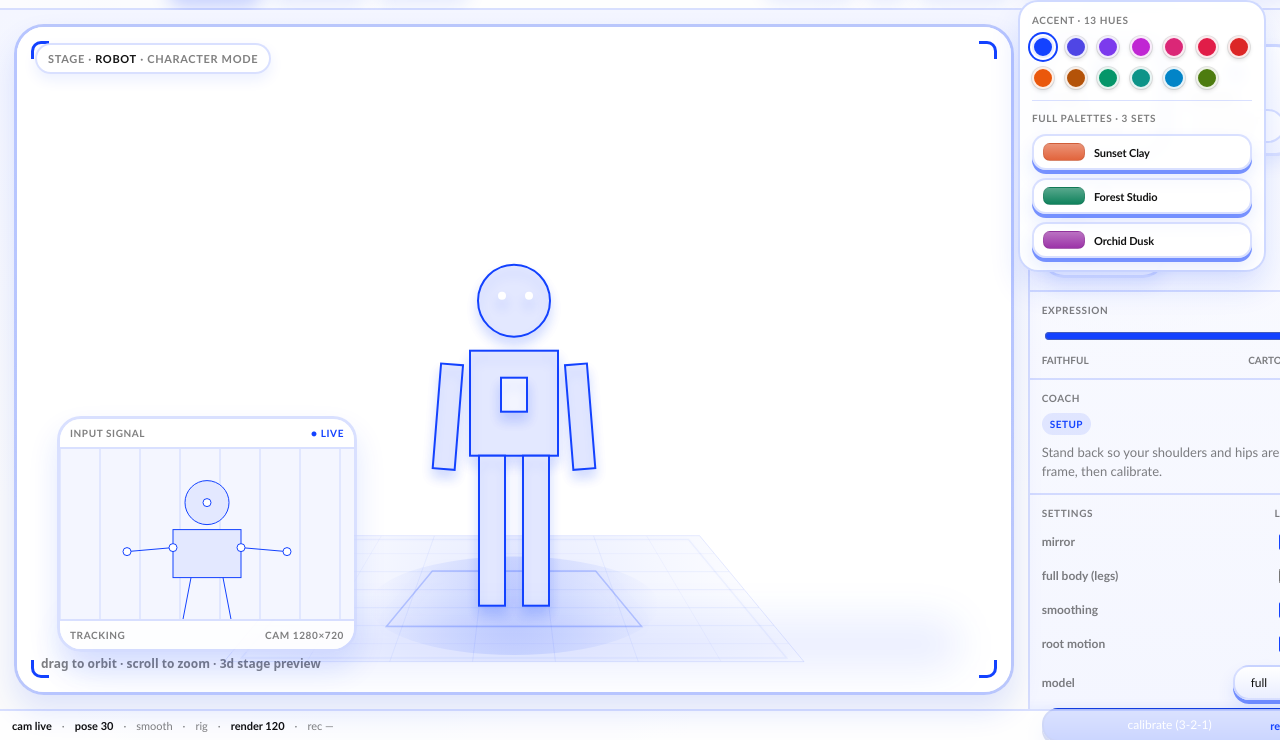
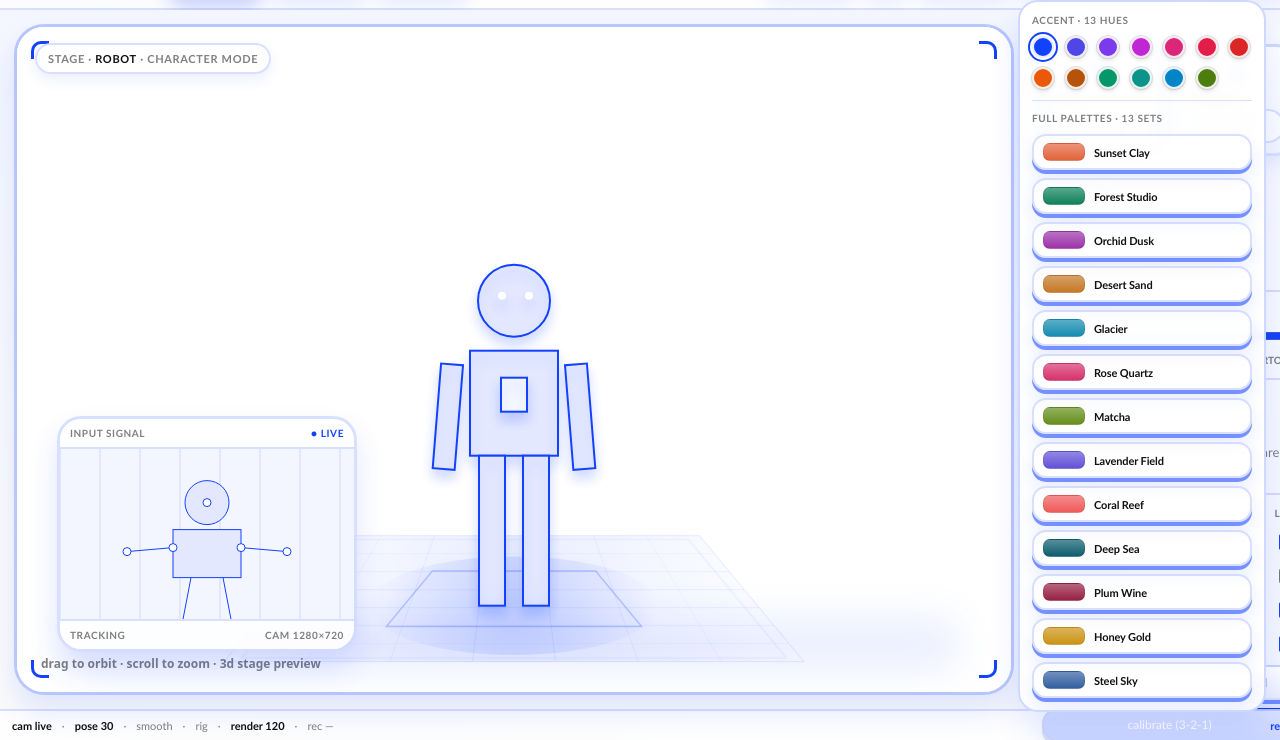
Before and after one commit to lekandigital/posepuppet-design-lab, a plain HTML site: page 013.html in a window 1280 px wide. Both pictures are taken after a click on the button "🎨 cobalt". Shown: the part 60-800 px from the top of the page. Drawn offline with Linux system fonts and the light colour scheme.

Commit message:
feat: add 10 new color palettes and update theme popover with scrollable container

```diff
--- a/013.html
+++ b/013.html
@@ -677,6 +677,8 @@ option {
   right: 14px;
   z-index: 40;
   width: 248px;
+  max-height: calc(100vh - 80px);
+  overflow-y: auto;
   padding: 12px;
   display: flex;
   flex-direction: column;
@@ -940,7 +942,7 @@ option {
   <div class="theme-pop-title">accent · 13 hues</div>
   <div class="swatch-grid" id="swatch-grid"></div>
   <div class="theme-divider"></div>
-  <div class="theme-pop-title">full palettes · 3 sets</div>
+  <div class="theme-pop-title">full palettes · 13 sets</div>
   <div class="set-list" id="set-list"></div>
 </div>
 
@@ -1022,6 +1024,86 @@ const SETS = [
       page1: "#f8f2fb", page2: "#ece0f3", stageBg: "#f8f1fc", white: "#fdfafe",
       tint1: "#e4d2ef", tint2: "#f0e6f7", tint3: "#e9d8f1",
       ink: "#251434", inkStrong: "#1b0e27", muted: "rgba(37, 20, 52, 0.55)"
+    })
+  },
+  {
+    name: "Desert Sand",
+    theme: palette([197, 121, 38], {
+      page1: "#faf6ee", page2: "#f1e8d6", stageBg: "#faf5ea", white: "#fffdf7",
+      tint1: "#ecdcc0", tint2: "#f6eede", tint3: "#f0e4cc",
+      ink: "#36291a", inkStrong: "#271c10", muted: "rgba(54, 41, 26, 0.55)"
+    })
+  },
+  {
+    name: "Glacier",
+    theme: palette([21, 140, 176], {
+      page1: "#f1f6f9", page2: "#e1edf2", stageBg: "#f2f8fb", white: "#fbfdfe",
+      tint1: "#c7e1ec", tint2: "#e6f1f6", tint3: "#d8e9f0",
+      ink: "#11272f", inkStrong: "#0a1c23", muted: "rgba(17, 39, 47, 0.55)"
+    })
+  },
+  {
+    name: "Rose Quartz",
+    theme: palette([214, 51, 108], {
+      page1: "#fdf3f6", page2: "#f7e2ea", stageBg: "#fdf2f6", white: "#fffafc",
+      tint1: "#f4cdda", tint2: "#fbe6ee", tint3: "#f6d8e3",
+      ink: "#3a1622", inkStrong: "#2b0f19", muted: "rgba(58, 22, 34, 0.55)"
+    })
+  },
+  {
+    name: "Matcha",
+    theme: palette([101, 143, 28], {
+      page1: "#f7f8ee", page2: "#ecf0d8", stageBg: "#f8faef", white: "#fdfdf6",
+      tint1: "#dbe6b6", tint2: "#f0f4dd", tint3: "#e6edc9",
+      ink: "#2b3115", inkStrong: "#1f240e", muted: "rgba(43, 49, 21, 0.55)"
+    })
+  },
+  {
+    name: "Lavender Field",
+    theme: palette([99, 82, 216], {
+      page1: "#f5f4fc", page2: "#e8e6f8", stageBg: "#f6f4fd", white: "#fcfbff",
+      tint1: "#d8d3f1", tint2: "#ece9f9", tint3: "#e0dcf4",
+      ink: "#211a3a", inkStrong: "#18122b", muted: "rgba(33, 26, 58, 0.55)"
+    })
+  },
+  {
+    name: "Coral Reef",
+    theme: palette([240, 90, 90], {
+      page1: "#fdf4f1", page2: "#f9e3dc", stageBg: "#fff5f1", white: "#fffaf8",
+      tint1: "#f6cfc4", tint2: "#fce8e1", tint3: "#f8dad0",
+      ink: "#3a1d18", inkStrong: "#2b1410", muted: "rgba(58, 29, 24, 0.55)"
+    })
+  },
+  {
+    name: "Deep Sea",
+    theme: palette([14, 94, 110], {
+      page1: "#f0f5f6", page2: "#ddebee", stageBg: "#f1f7f8", white: "#fafdfd",
+      tint1: "#c2dee2", tint2: "#e4f0f2", tint3: "#d4e7ea",
+      ink: "#0e2429", inkStrong: "#08191d", muted: "rgba(14, 36, 41, 0.55)"
+    })
+  },
+  {
+    name: "Plum Wine",
+    theme: palette([150, 34, 68], {
+      page1: "#fbf2f4", page2: "#f3e0e5", stageBg: "#fcf1f4", white: "#fffafb",
+      tint1: "#ecccd5", tint2: "#f8e4e9", tint3: "#f2d6dd",
+      ink: "#34151e", inkStrong: "#260e15", muted: "rgba(52, 21, 30, 0.55)"
+    })
+  },
+  {
+    name: "Honey Gold",
+    theme: palette([203, 148, 20], {
+      page1: "#fdf8ec", page2: "#f5ebcf", stageBg: "#fdf7e8", white: "#fffdf4",
+      tint1: "#efddb0", tint2: "#f9f0d6", tint3: "#f4e7c4",
+      ink: "#382c10", inkStrong: "#2a2009", muted: "rgba(56, 44, 16, 0.55)"
+    })
+  },
+  {
+    name: "Steel Sky",
+    theme: palette([52, 96, 160], {
+      page1: "#f2f5f9", page2: "#e3eaf3", stageBg: "#f3f6fa", white: "#fbfcfe",
+      tint1: "#cddaeb", tint2: "#e7eef6", tint3: "#d9e3f0",
+      ink: "#18222f", inkStrong: "#101824", muted: "rgba(24, 34, 47, 0.55)"
     })
   }
 ];
```
